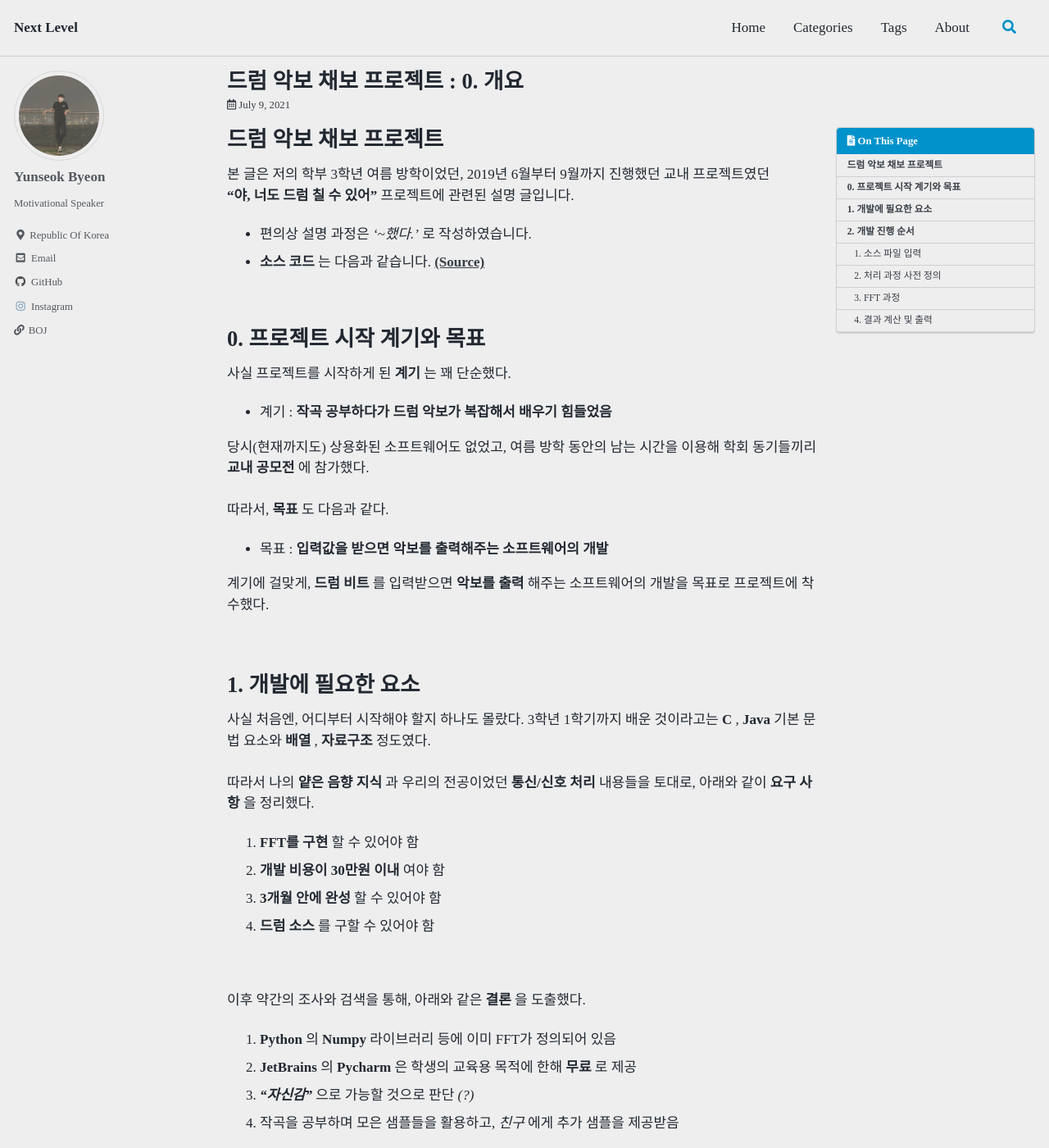
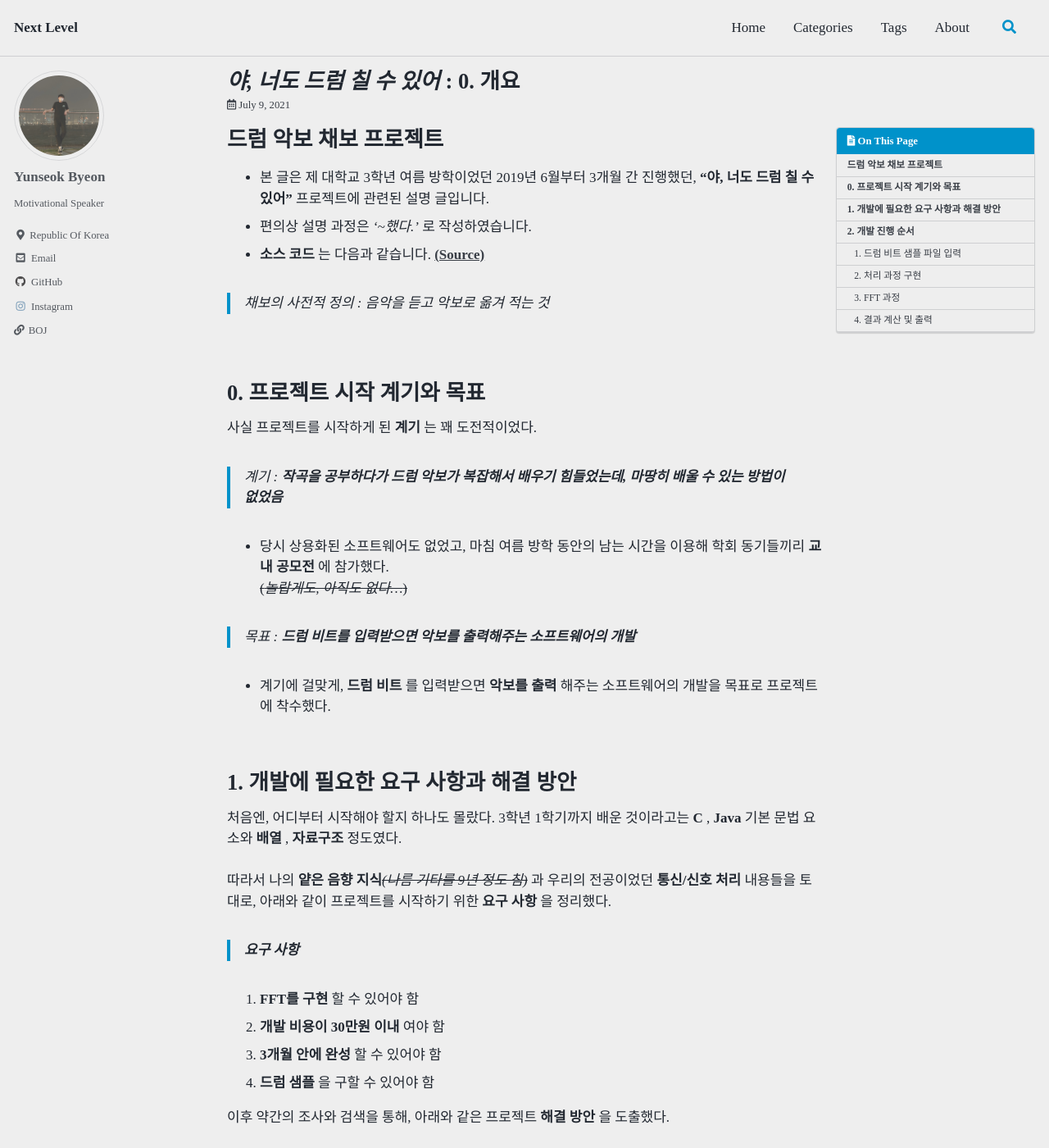
Before and after one commit to bye0nys/bye0nys.github.io, a Jekyll site: the page built from _posts/2021-07-09-drum-start.md, in a window 1280 px wide and 1400 px high. Shown: the whole window at 82% size. Built offline with Jekyll 4.4.1, drawn with Linux system fonts in a browser that asks for light colours; cached includes are drawn as plain includes; some web fonts are replaced; comment, search, counter and statistics services are not loaded; some of the changed text lies outside the part shown.

Commit message:
edit some grammer

```diff
--- a/_posts/2021-07-09-drum-start.md
+++ b/_posts/2021-07-09-drum-start.md
@@ -1,5 +1,5 @@
 ---
-title: "드럼 악보 채보 프로젝트 : 0. 개요"
+title: "_야, 너도 드럼 칠 수 있어_ : 0. 개요"
 
 categories:
    - projects
@@ -14,69 +14,85 @@ toc: true
 toc_sticky: true
 
 date: 2021-07-09 16:38 +0900
-last_modified_at: 2021-07-09 16:45 +0900
+last_modified_at: 2021-07-09 18:43 +0900
 ---
 
 # 드럼 악보 채보 프로젝트
-본 글은 저의 학부 3학년 여름 방학이었던, 2019년 6월부터 9월까지 진행했던 교내 프로젝트였던<br/>
-__"야, 너도 드럼 칠 수 있어"__ 프로젝트에 관련된 설명 글입니다.<br/>
 
+* 본 글은 제 대학교 3학년 여름 방학이었던 2019년 6월부터 3개월 간 진행했던, __"야, 너도 드럼 칠 수 있어"__ 프로젝트에 관련된 설명 글입니다.
 * 편의상 설명 과정은 _'~했다.'_ 로 작성하였습니다.
 * __소스 코드__ 는 다음과 같습니다. [__(Source)__](https://github.com/bye0nys/drum-final)
+
+> 채보의 사전적 정의 : 음악을 듣고 악보로 옮겨 적는 것
 
 <br/>
 
 # 0. 프로젝트 시작 계기와 목표
-사실 프로젝트를 시작하게 된 __계기__ 는 꽤 단순했다.
-* 계기 : __작곡 공부하다가 드럼 악보가 복잡해서 배우기 힘들었음__<br/>
+사실 프로젝트를 시작하게 된 __계기__ 는 꽤 도전적이었다.
+> 계기 : __작곡을 공부하다가 드럼 악보가 복잡해서 배우기 힘들었는데, 마땅히 배울 수 있는 방법이 없었음__<br/>
 
-당시(현재까지도) 상용화된 소프트웨어도 없었고, 여름 방학 동안의 남는 시간을 이용해 학회 동기들끼리 __교내 공모전__ 에 참가했다.<br/><br/>
-따라서, __목표__ 도 다음과 같다.
-* 목표 : __입력값을 받으면 악보를 출력해주는 소프트웨어의 개발__<br/>
+- 당시 상용화된 소프트웨어도 없었고, 마침 여름 방학 동안의 남는 시간을 이용해 학회 동기들끼리 __교내 공모전__ 에 참가했다.<br/>
+  ~~(_놀랍게도, 아직도 없다..._)~~<br/>
 
-계기에 걸맞게, __드럼 비트__ 를 입력받으면 __악보를 출력__ 해주는 소프트웨어의 개발을 목표로 프로젝트에 착수했다.
+
+> 목표 : __드럼 비트를 입력받으면 악보를 출력해주는 소프트웨어의 개발__<br/>
+
+- 계기에 걸맞게, __드럼 비트__ 를 입력받으면 __악보를 출력__ 해주는 소프트웨어의 개발을 목표로 프로젝트에 착수했다.
 
 <br/>
 
-# 1. 개발에 필요한 요소
-사실 처음엔, 어디부터 시작해야 할지 하나도 몰랐다. 3학년 1학기까지 배운 것이라고는 __C__ , __Java__ 기본 문법 요소와 __배열__ , __자료구조__ 정도였다.<br/><br/>
-따라서 나의 __얕은 음향 지식__ 과 우리의 전공이었던 __통신/신호 처리__ 내용들을 토대로, 아래와 같이 __요구 사항__ 을 정리했다.
+# 1. 개발에 필요한 요구 사항과 해결 방안
+처음엔, 어디부터 시작해야 할지 하나도 몰랐다. 3학년 1학기까지 배운 것이라고는 __C__ , __Java__ 기본 문법 요소와 __배열__ , __자료구조__ 정도였다.<br/><br/>
+따라서 나의 __얕은 음향 지식__~~_(나름 기타를 9년 정도 침)_~~ 과 우리의 전공이었던 __통신/신호 처리__ 내용들을 토대로, 아래와 같이 프로젝트를 시작하기 위한 __요구 사항__ 을 정리했다.<br/>
+
+> __요구 사항__
+
 1. __FFT를 구현__ 할 수 있어야 함
 2. __개발 비용이 30만원 이내__ 여야 함
 3. __3개월 안에 완성__ 할 수 있어야 함
-4. __드럼 소스__ 를 구할 수 있어야 함
+4. __드럼 샘플__ 을 구할 수 있어야 함
+
+이후 약간의 조사와 검색을 통해, 아래와 같은 프로젝트 __해결 방안__ 을 도출했다.<br/>
+
+> __해결 방안__
+
+1. __FFT를 구현__ 할 수 있어야 함
+   - 해결 : __Python__ 의 __Numpy__ 라이브러리 등에 이미 __FFT__ 가 정의되어 있음
+
+2. __개발 비용이 30만원 이내__ 여야 함
+   - 해결 : __JetBrains__ 의 __Pycharm__ 은 학생의 교육용 목적에 한해 __무료__ 로 제공됨
+
+3. __3개월 안에 완성__ 할 수 있어야 함
+   - 해결 : ___"자신감"___ 으로 가능할 것으로 판단 _(?)_
+
+4. __드럼 샘플__ 을 구할 수 있어야 함
+   - 해결 : __작곡을 공부하며 모은 샘플들__ 과, _프로듀싱을 하는 친구_ 에게 추가 샘플을 받음
 
 <br/>
+그렇게 __Python__ 언어와, __Pycharm IDE__ 를 활용하여 개발에 착수했다.
 
-이후 약간의 조사와 검색을 통해, 아래와 같은 __결론__ 을 도출했다.<br/>
-
-1. __Python__ 의 __Numpy__ 라이브러리 등에 이미 FFT가 정의되어 있음
-2. __JetBrains__ 의 __Pycharm__ 은 학생의 교육용 목적에 한해 __무료__ 로 제공
-3. ___"자신감"___ 으로 가능할 것으로 판단 _(?)_
-4. 작곡을 공부하며 모은 샘플들을 활용하고, _친구_ 에게 추가 샘플을 제공받음
-<br/><br/>
-
-그렇게 __Python__ 언어와, __Pycharm IDE__ 를 활용하여 개발에 착수했다.
-<br/><br/>
+<br/>
 
 # 2. 개발 진행 순서
 다음과 같이 크게 __네 번__ 의 단계를 거쳤다.
 
-## 1. [__소스 파일 입력__](https://bye0nys.github.io/projects/drum-1)
-   - 파일 입력
-   - 음원의 샘플링레이트, 진폭 계산<br/><br/>
+## 1. [__드럼 비트 샘플 파일 입력__](https://bye0nys.github.io/projects/drum-1)
+   - 드럼 비트 샘플 파일 __(.wav)__ 입력
+   - 각 샘플의 __샘플링레이트__ 와 __진폭__ 계산<br/><br/>
 
-## 2. [__처리 과정 사전 정의__](https://bye0nys.github.io/projects/drum-2)
-   - Sliding Window, FFT 구간 지정
-   - 잡음 제거
-   - 리듬의 유지 시간(bpm측정) 설정<br/><br/>
+## 2. [__처리 과정 구현__](https://bye0nys.github.io/projects/drum-2)
+   - __Sliding Window, FFT__ 구간 지정
+   - 특정 진폭 이상의 __잡음 제거__
+   - 리듬의 유지 시간(__bpm__ 측정) 측정 과정 구현<br/><br/>
 
 ## 3. [__FFT 과정__](https://bye0nys.github.io/projects/drum-3)
-   - FFT 과정 수행
-   - 계산된 주파수 값에 따라 악기 분류<br/><br/>
+   - 각 샘플에 __FFT__ 수행
+   - FFT를 통해 계산된 주파수 값에 따라 __악기 분류__
+   - __Kick, Snare, Tom, Ride, Crash, Hi-Hat__ 의 __여섯 가지__ 로 분류<br/><br/>
 
 ## 4. [__결과 계산 및 출력__](https://bye0nys.github.io/projects/drum-4)
-   - 분류된 악기에 따라 결과 출력<br/><br/>
+   - 위의 여섯 가지로 분류된 악기에 따라 __결과__ 출력
+   - 동시에 __세 가지의 악기가 연주되는 것__ 을 출력하는 과정 까지 구현<br/><br/>
 
 각 과정에 __링크__ 를 삽입했고, 링크를 클릭하면 바로 이동할 수 있습니다.<br/><br/>
 이제부터 시작합니다!
```
